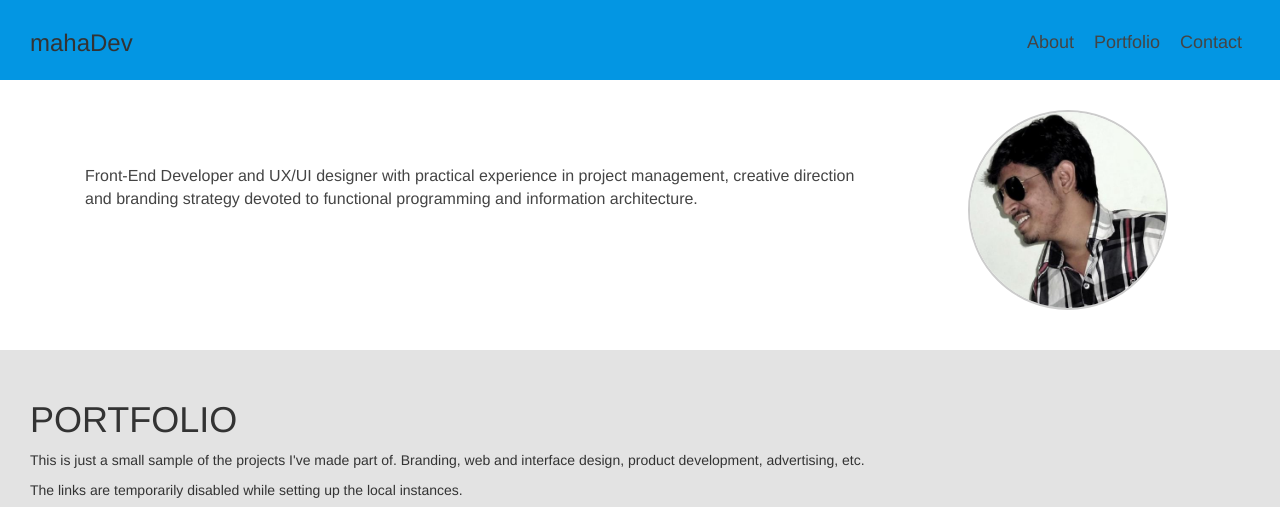
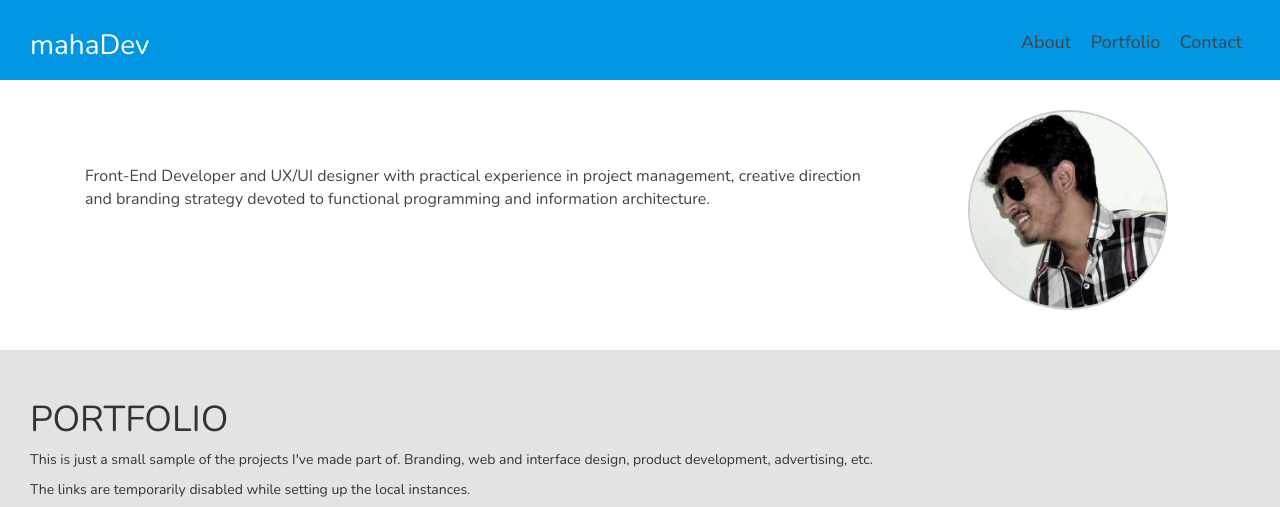
Before and after one commit to lakshmankotipalli/lakshmankotipalli.github.io, a plain HTML site: page app/index.html in a window 1280 px wide. Shown: the top 507 px of the page. Drawn offline with nearby package versions, Linux system fonts and the light colour scheme.

Commit message:
adding font family

```diff
--- a/app/index.html
+++ b/app/index.html
@@ -8,6 +8,7 @@
 
     <!-- Optional theme -->
     <link rel="stylesheet" href="https://maxcdn.bootstrapcdn.com/bootstrap/3.3.7/css/bootstrap-theme.min.css" integrity="sha384-rHyoN1iRsVXV4nD0JutlnGaslCJuC7uwjduW9SVrLvRYooPp2bWYgmgJQIXwl/Sp" crossorigin="anonymous">
+    <link href="https://fonts.googleapis.com/css?family=Nunito:400,600" rel="stylesheet">
     <link rel="stylesheet" href="styles/_customize.css">
   </head>
   <body>
--- a/app/styles/_customize.css
+++ b/app/styles/_customize.css
@@ -1,5 +1,6 @@
 body {
   background-color: #E3E3E3;
+  font-family: 'Nunito', sans-serif;
 }
 
 #pageHeader {
@@ -10,7 +11,8 @@ body {
 }
 
 #pageHeader h1 {
-  font-size: 24px;
+  color: #fff;
+  font-size: 28px;
   float: left;
   margin: 0px;
   /*clear: both;*/
```
